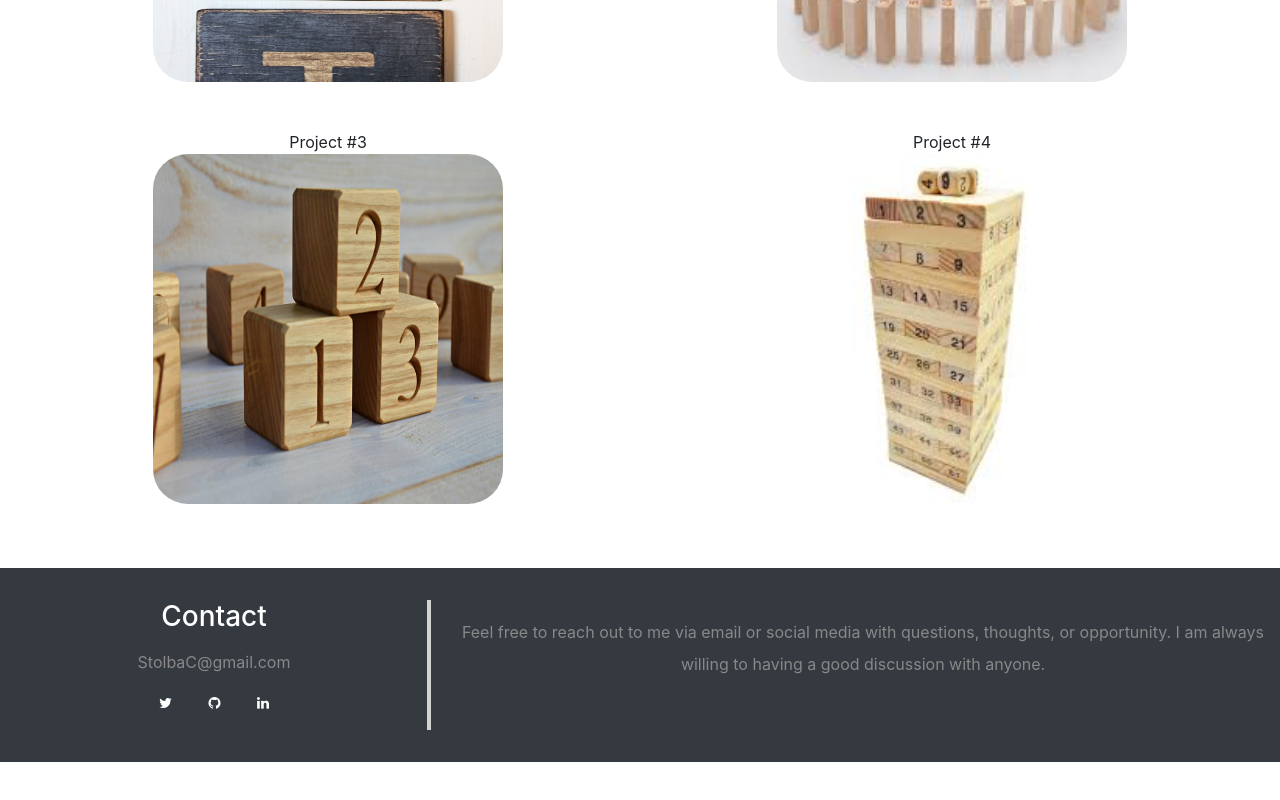
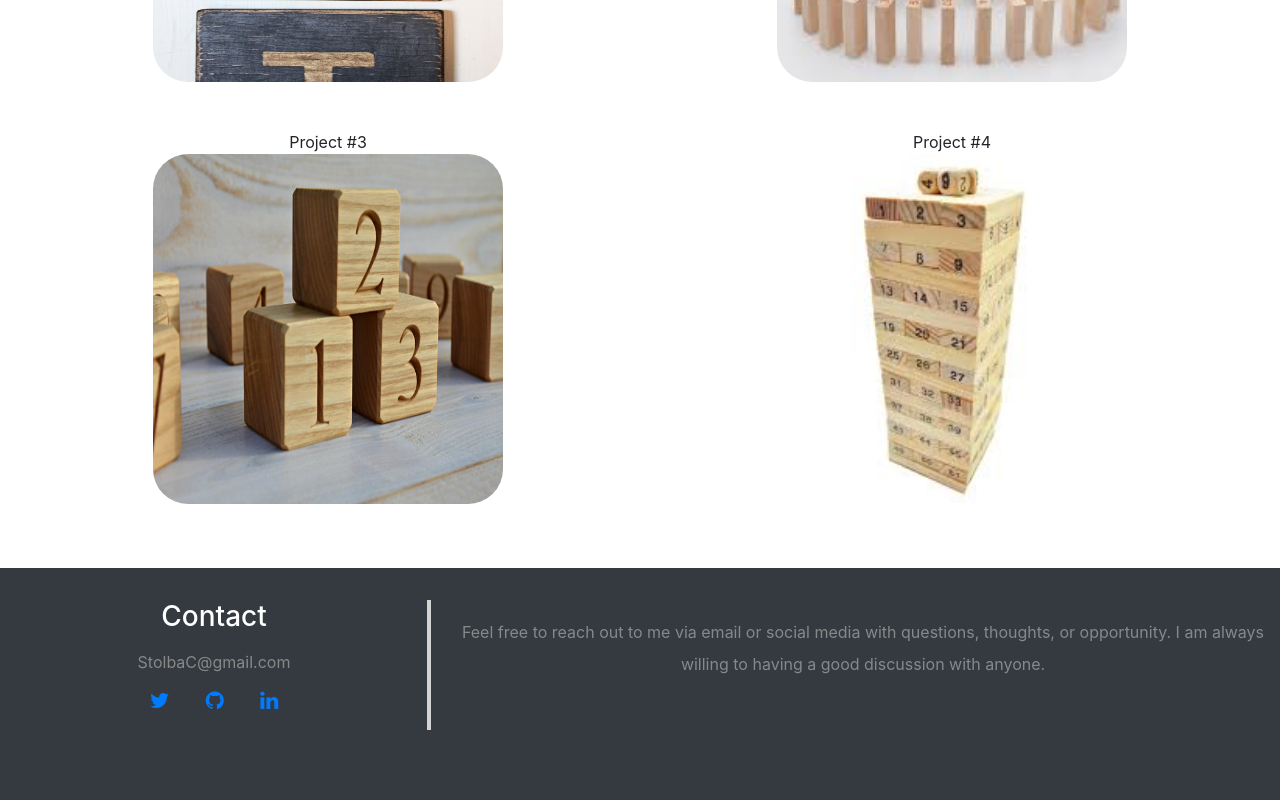
Before and after one commit to chrisstolba/chrisstolba.github.io, a plain HTML site: page index.html in a window 1280 px wide. Shown: the part 882-1682 px from the top of the page. Before the commit the page ends 1644 px from the top, so only its background shows below. Drawn offline with nearby package versions, Linux system fonts and the light colour scheme.

Commit message:
Media Icons Adjusted

```diff
--- a/css/main.css
+++ b/css/main.css
@@ -64,7 +64,8 @@ h2 {
 }
 
 .page-footer {
-  padding:2em 1em;
+  padding:2em 1em 6em 1em;
+
 }
 
 .page-footer h3 {
@@ -88,3 +89,7 @@ h2 {
 .social-icons {
   color: white;
 }
+
+.fa {
+  font-size:1.5em;
+}
--- a/index.html
+++ b/index.html
@@ -94,17 +94,17 @@
           <p class="email">StolbaC@gmail.com</p>
           <ul class="social-icons list-unstyled list-inline">
             <li class="list-inline-item">
-              <a class="btn-floating btn-sm btn-tw mx-1">
+              <a class="btn-floating btn-sm btn-tw mx-1" href="https://twitter.com/chrisstolba">
                 <i class="fa fa-twitter"> </i>
               </a>
             </li>
             <li class="list-inline-item">
-              <a class="btn-floating btn-sm btn-gplus mx-1">
+              <a class="btn-floating btn-sm btn-gplus mx-1" href="https://github.com/chrisstolba">
                 <i class="fa fa-github"> </i>
               </a>
             </li>
             <li class="list-inline-item">
-              <a class="btn-floating btn-sm btn-li mx-1">
+              <a class="btn-floating btn-sm btn-li mx-1" href="https://www.linkedin.com/in/chrisstolba/">
                 <i class="fa fa-linkedin"> </i>
               </a>
             </li>
```
